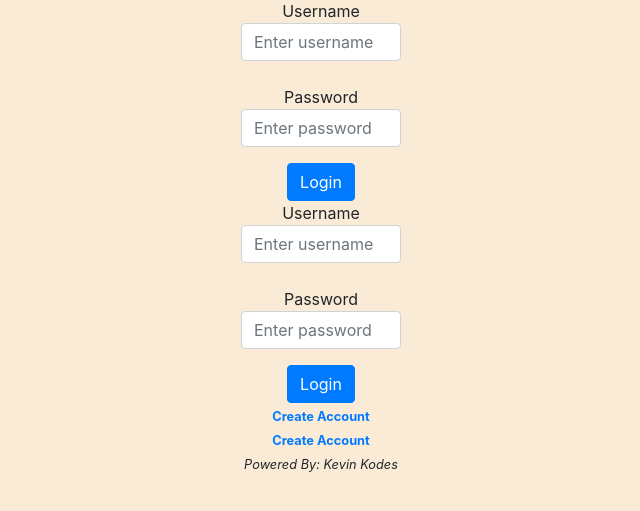
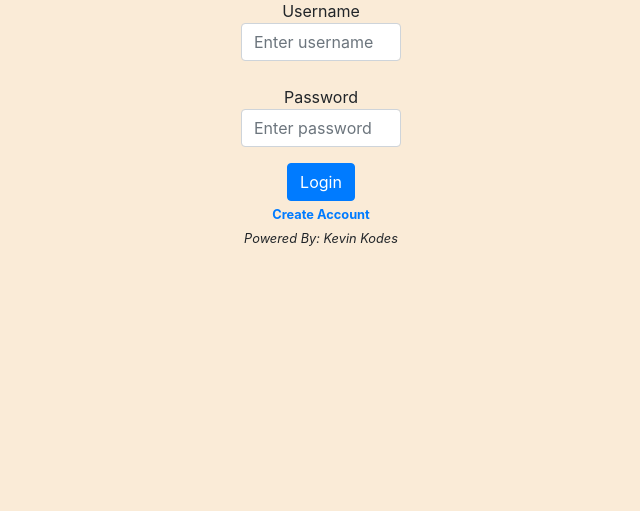
Before and after one commit to KevinOlo/Simple-CRUD-Web-App-, a Flask app: page /login/ in a window 1280 px wide. Shown: the part 219-730 px from the top of the page, without its empty margins (319-959 px from the left). Run offline with Flask 3, Linux system fonts and the light colour scheme; some libraries are stand-ins or nearby versions.

Commit message:
fixed login html

```diff
--- a/Templates/login.html
+++ b/Templates/login.html
@@ -47,34 +47,8 @@
 
        <button type="submit" class="btn btn-primary mt-3">Login</button>
 
-       <div class="container">
-         <div class="row justify-content-center" >
-            <div class="col-2 ">
-               <label for="username" class="mb-0">Username</label>
-               <input
-                  type="text"
-                  class="form-control"
-                  id="username"
-                  name="username"
-                  placeholder="Enter username"
-               />
-               <br>
-               <label for="password" class="mb-0">Password</label>
-               <input
-                  type="password"
-                  class="form-control"
-                  id="password"
-                  name="password"
-                  placeholder="Enter password"
-               />
 
-            </div>
-         </div>
-      </div>
 
-       <button type="submit" class="btn btn-primary mt-3">Login</button>
-
-        <center><small><b><a href="/register/" class="mt-3">Create Account</a></b> </small></center>             <!-- "&nbsp;" for a tab space-->
         <center><small><b><a href="/register/" class="mt-3">Create Account</a></b> </small></center>             <!-- "&nbsp;" for a tab space-->
   </form>
 
```
